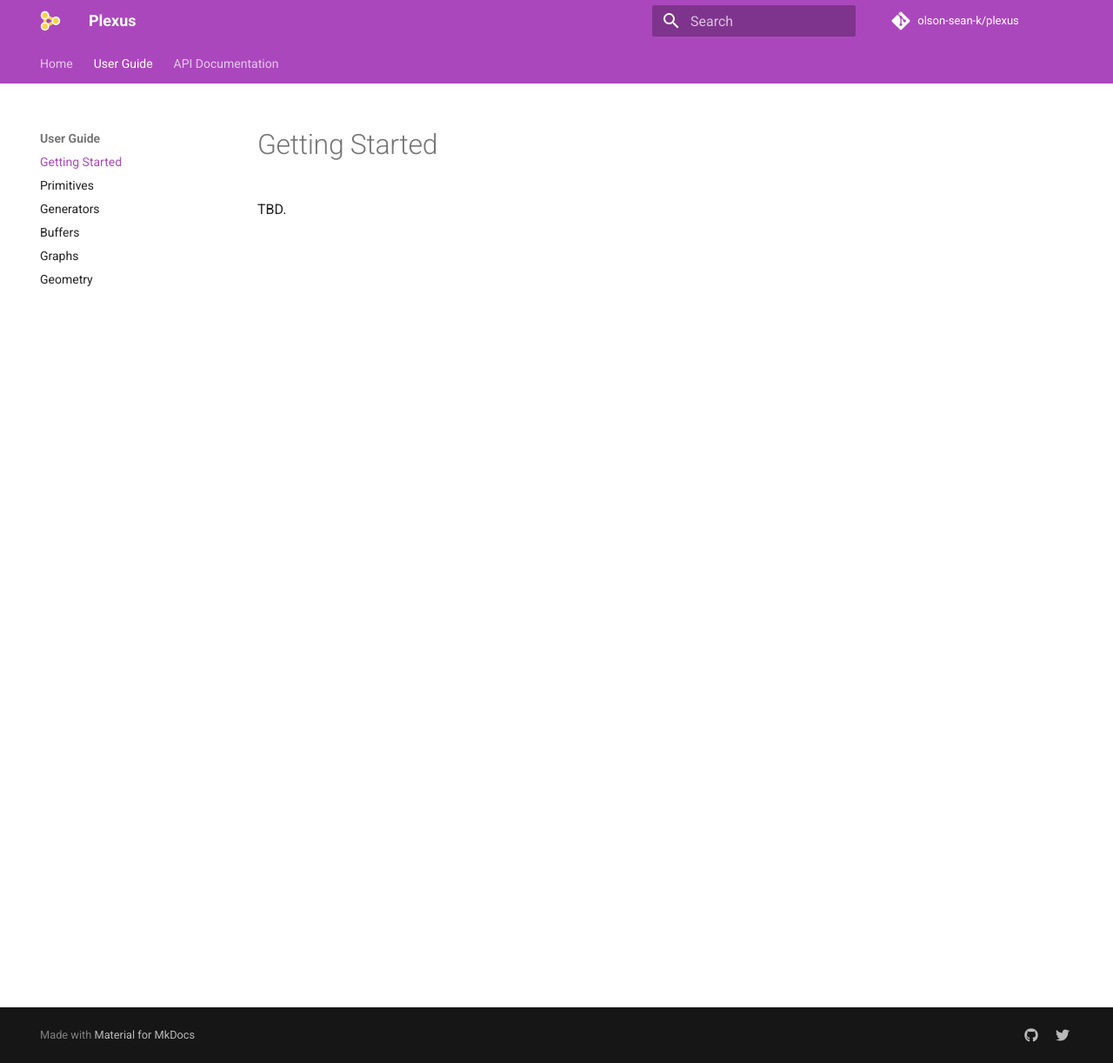
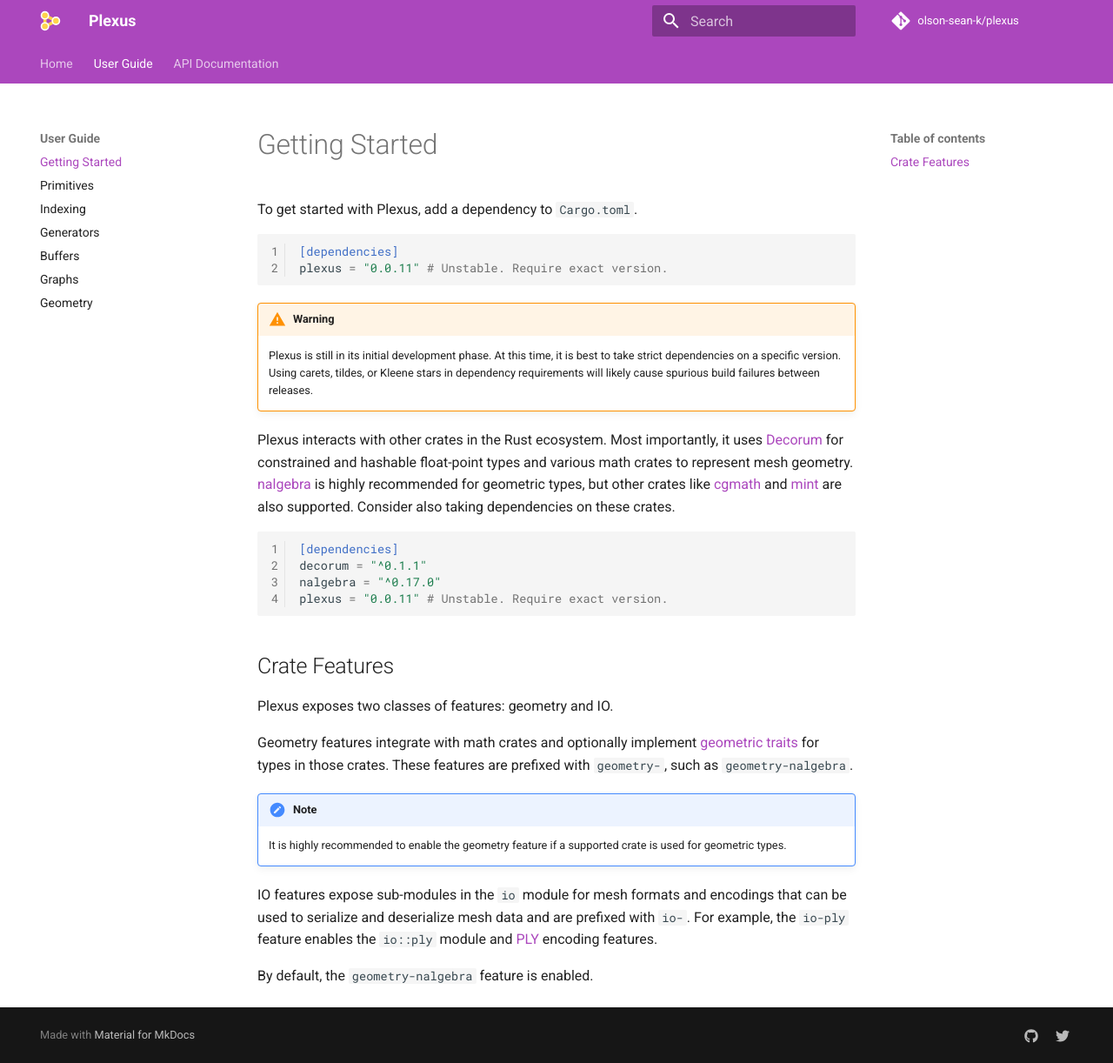
Before and after one commit to olson-sean-k/plexus-web, an MkDocs documentation site: the page built from src/user-guide/getting-started.md, in a window 1280 px wide and 1222 px high. Shown: the whole window at 87% size. Built offline with MkDocs 1.6.1 and Material for MkDocs 9.7.7, drawn with Linux system fonts in a browser that asks for light colours; comment, search, counter and statistics services are not loaded.

Commit message:
Expand the getting started documentation.

````diff
--- a/mkdocs.yml
+++ b/mkdocs.yml
@@ -14,6 +14,7 @@
   - User Guide:
     - Getting Started: user-guide/getting-started.md
     - Primitives: user-guide/primitives.md
+    - Indexing: user-guide/indexing.md
     - Generators: user-guide/generators.md
     - Buffers: user-guide/buffers.md
     - Graphs: user-guide/graphs.md
--- a/src/user-guide/getting-started.md
+++ b/src/user-guide/getting-started.md
@@ -1 +1,46 @@
-TBD.
+To get started with Plexus, add a dependency to `Cargo.toml`.
+
+```toml
+[dependencies]
+plexus = "0.0.11" # Unstable. Require exact version.
+```
+
+!!! warning
+    Plexus is still in its initial development phase. At this time, it is best
+    to take strict dependencies on a specific version. Using carets, tildes, or
+    Kleene stars in dependency requirements will likely cause spurious build
+    failures between releases.
+
+Plexus interacts with other crates in the Rust ecosystem. Most importantly, it
+uses [Decorum](https://crates.io/crates/decorum) for constrained and hashable
+float-point types and various math crates to represent mesh geometry.
+[nalgebra](https://crates.io/crates/nalgebra) is highly recommended for
+geometric types, but other crates like [cgmath](https://crates.io/crates/cgmath)
+and [mint](https://crates.io/crates/mint) are also supported. Consider also
+taking dependencies on these crates.
+
+```toml
+[dependencies]
+decorum = "^0.1.1"
+nalgebra = "^0.17.0"
+plexus = "0.0.11" # Unstable. Require exact version.
+```
+
+## Crate Features
+
+Plexus exposes two classes of features: geometry and IO.
+
+Geometry features integrate with math crates and optionally implement [geometric
+traits](../geometry) for types in those crates. These features are prefixed with
+`geometry-`, such as `geometry-nalgebra`.
+
+!!! note
+    It is highly recommended to enable the geometry feature if a supported crate
+    is used for geometric types.
+
+IO features expose sub-modules in the `io` module for mesh formats and encodings
+that can be used to serialize and deserialize mesh data and are prefixed with
+`io-`. For example, the `io-ply` feature enables the `io::ply` module and
+[PLY](https://en.wikipedia.org/wiki/ply_(file_format)) encoding features.
+
+By default, the `geometry-nalgebra` feature is enabled.
````
Also changed, not shown: src/user-guide/indexing.md (added, +1 -0 lines).
